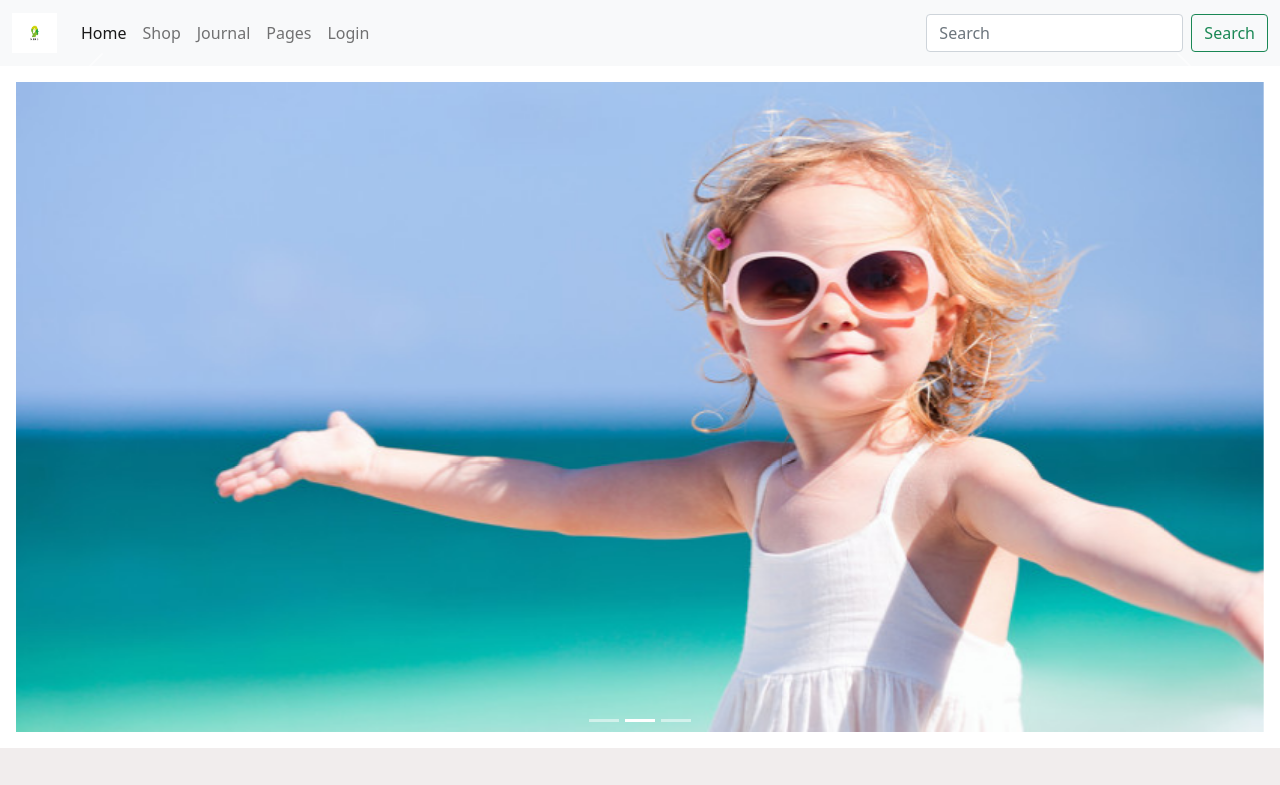
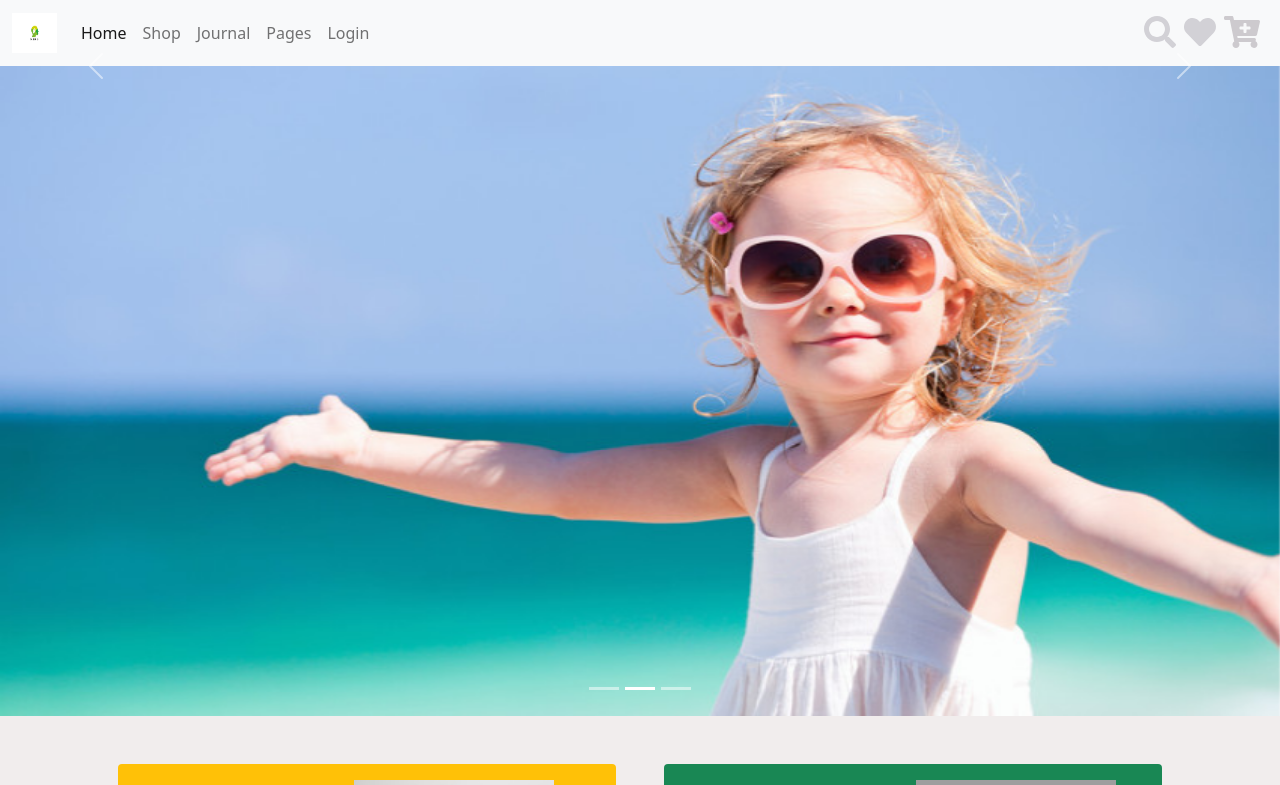
Before and after one commit to dalwer001/eCommerce-client, a React (Create React App) app: page / in a window 1280 px wide. Shown: the top 785 px of the page. Built offline with nearby package versions, Linux system fonts and the light colour scheme; no server answers; grey boxes are pictures that could not be loaded.

Commit message:
adding wishlist

```diff
--- a/src/Component/FrontEnd/Home/Header/Navbar/Navbar.css
+++ b/src/Component/FrontEnd/Home/Header/Navbar/Navbar.css
@@ -2,3 +2,22 @@
     width:45px;
     height:40px;
 }
+.search{
+    color:rgb(210, 209, 214)
+}
+.search:hover{
+    color:green;
+}
+.wishlistNav{
+    color:rgb(210, 209, 214)
+}
+.wishlistNav:hover{
+    color:red;
+}
+
+.shoppingCart{
+    color:rgb(205, 202, 206)
+}
+.shoppingCart:hover{
+    color:rgb(228, 168, 153);
+}
--- a/src/Component/FrontEnd/Home/Header/Navbar/Navbar.js
+++ b/src/Component/FrontEnd/Home/Header/Navbar/Navbar.js
@@ -1,4 +1,7 @@
+import { FontAwesomeIcon } from '@fortawesome/react-fontawesome';
+import { faCartPlus, faSearch, faHeart } from '@fortawesome/free-solid-svg-icons';
 import React from 'react';
+import { Link } from 'react-router-dom';
 import logo from '../../../../../Images/logo.jpg';
 import './Navbar.css';
 
@@ -37,8 +40,12 @@ const Navbar = () => {
               </ul>
                </div> */}
 
-              <input class="form-control me-2" type="search" placeholder="Search" aria-label="Search"/>
-              <button class="btn btn-outline-success" type="submit">Search</button>
+              {/* <input class="form-control me-2" type="search" placeholder="Search" aria-label="Search"/> */}
+
+              <Link to="#"><FontAwesomeIcon size="2x"className="search ms-0 m-2" icon={faSearch} /></Link>
+              <Link to="#"><FontAwesomeIcon size="2x"className=" wishlistNav  ms-0 m-2" icon={faHeart} /></Link>
+
+              <Link to="#"><FontAwesomeIcon size="2x"className=" shoppingCart ms-0 m-2" icon={faCartPlus} /></Link>
             </form>
           </div>
         </div>
--- a/src/Component/FrontEnd/Home/Offers/Offers.css
+++ b/src/Component/FrontEnd/Home/Offers/Offers.css
@@ -14,9 +14,9 @@
     height: 22rem;
     width:18rem;
   }
-  .carousel-inner {
+  /* .carousel-inner {
     padding: 1em;
-  }
+  } */
   .carousel-control-prev,
   .carousel-control-next {
     background-color: #e1e1e1;
```
